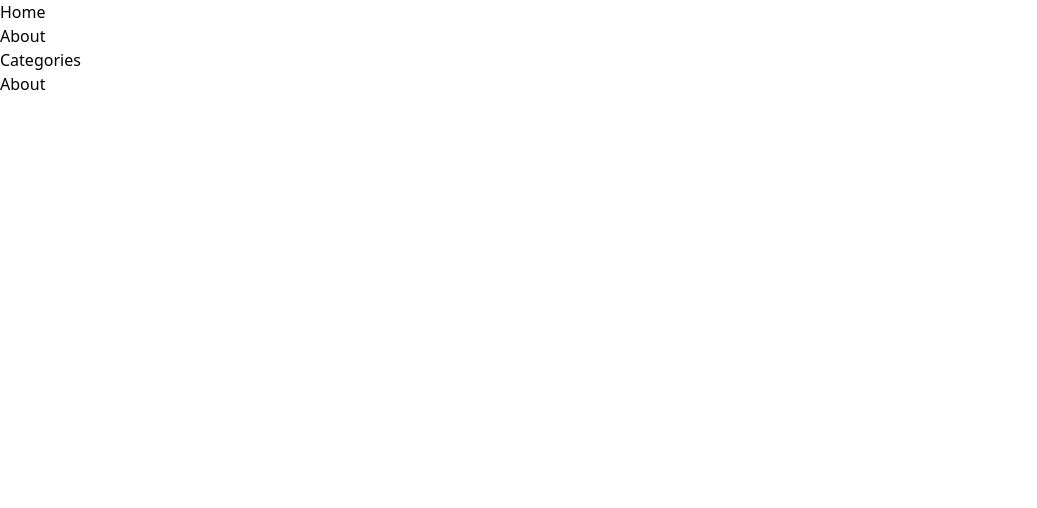
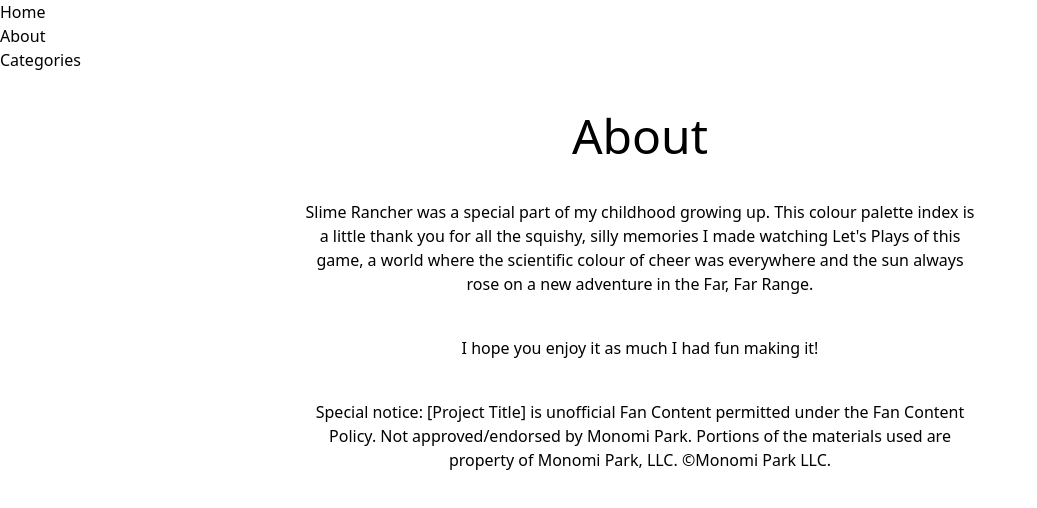
Before and after one commit to curiousConductor49/iota-index, a React (Vite) app: page /about in a window 1280 px wide. Shown: the top 508 px of the page, without its empty margins (0-1037 px from the left). Built offline with nearby package versions, Linux system fonts and the light colour scheme.

Commit message:
Build about page

```diff
--- a/src/pages/About.jsx
+++ b/src/pages/About.jsx
@@ -1,7 +1,12 @@
 function About() {
     return (
         <>
-            <h1>About</h1>
+            <h1 className="text-center font-sans text-5xl m-10">About</h1>
+            <div className="max-w-2xl m-auto flex flex-col gap-10">
+                <p className="text-center font-sans text-base">Slime Rancher was a special part of my childhood growing up. This colour palette index is a little thank you for all the squishy, silly memories I made watching Let's Plays of this game, a world where the scientific colour of cheer was everywhere and the sun always rose on a new adventure in the Far, Far Range.</p>
+                <p className="text-center font-sans text-base">I hope you enjoy it as much I had fun making it!</p>
+                <p className="text-center font-sans text-base">Special notice: [Project Title] is unofficial Fan Content permitted under <a href="https://www.slimerancher.com/fan-content-policy/">the Fan Content Policy</a>. Not approved/endorsed by Monomi Park. Portions of the materials used are property of Monomi Park, LLC. ©Monomi Park LLC.</p>
+            </div>
         </>
     );
 }
```
